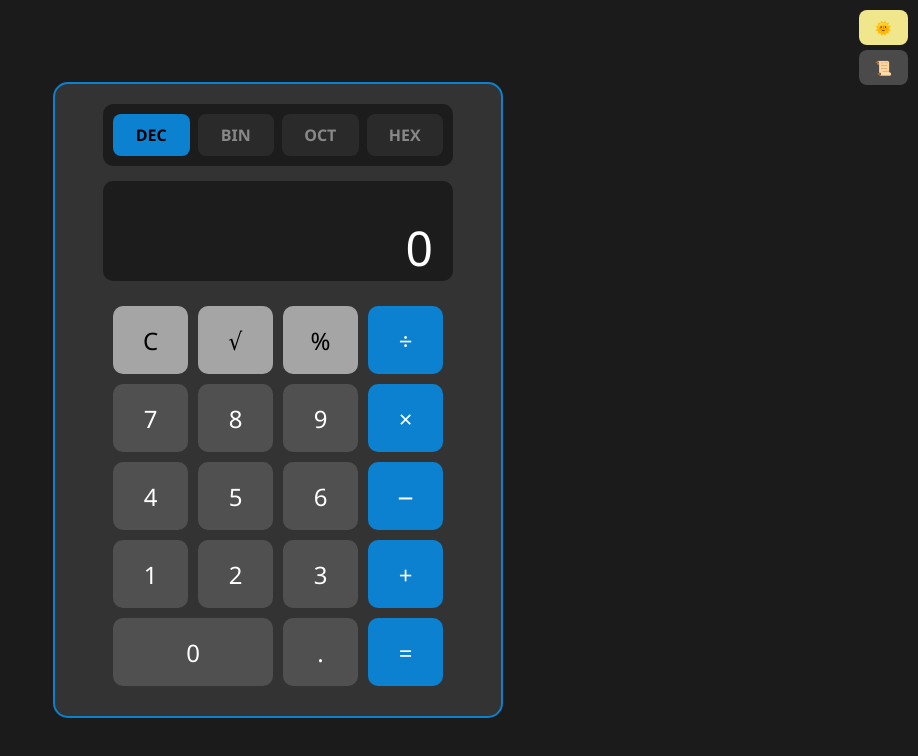
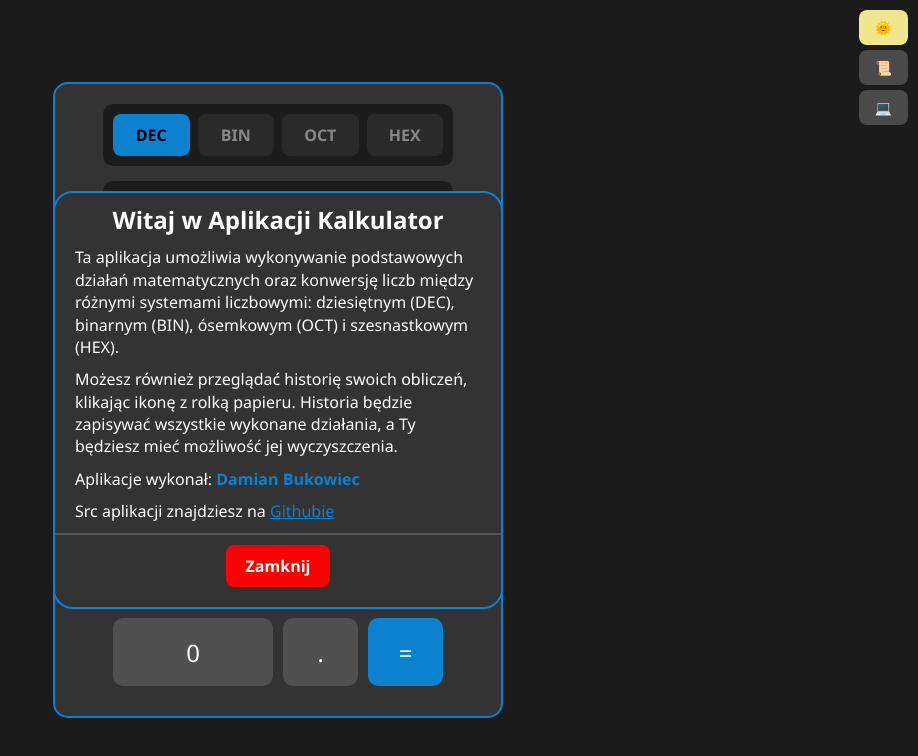
Before and after one commit to Miameekk/Projekt-Kalkulator, a plain HTML site: page index.html in a window 1280 px wide. Shown: the whole page, without its empty margins (362-1280 px from the left). Drawn offline with Linux system fonts and the light colour scheme.

Commit message:
Duzy update (czytaj readme)

```diff
--- a/assets/css/style.css
+++ b/assets/css/style.css
@@ -1,3 +1,20 @@
+::-webkit-scrollbar {
+    width: 12px;
+}
+
+::-webkit-scrollbar-track {
+    background: #1c1c1c;
+}
+
+::-webkit-scrollbar-thumb {
+    background: var(--color);
+    border-radius: 20px;
+}
+
+::-webkit-scrollbar-thumb:hover {
+    background: #0a6bb5;
+}
+
 *{
     margin: 0;
     padding: 0;
@@ -26,6 +43,104 @@ body{
 .light-mode{
     background-color: #ffffff;
     transition: all 0.2s;
+}
+
+.message-container{
+    z-index: 10;
+    position: fixed;
+    width: 90%;
+    max-width: 450px;
+    overflow-y: auto;
+    max-height: 70vh;
+    background-color: #333;
+    animation: wjazd 0.5s ease forwards;
+    border: 2px solid var(--color);
+    border-radius: 20px;
+    padding-bottom: 10px;
+}
+
+@keyframes wjazd {
+    0%{
+        transform: translateY(-6%);
+        opacity: 0;
+    }
+    100%{
+        transform: translateY(0);
+        opacity: 1;
+    }
+
+}
+
+.message-container h2{
+    text-align: center;
+    color: #fff;
+    padding: 10px 0;
+}
+
+.message-container p{
+    color: #fff;
+    padding: 0 20px 10px 20px;
+    line-height: 1.4;
+}
+
+.message-container p span{
+    font-weight: 600;
+    color: var(--color);
+}
+.message-container p a {
+    color: var(--color);
+    text-decoration: underline;
+}
+
+.buttons-message{
+    position: sticky;
+    bottom: 0;
+    background-color: #333;
+    padding: 10px;
+    display: flex;
+    gap: 10px;
+    justify-content: center;
+    border-top: 2px solid #555;
+}
+.close-message-btn{
+    padding: 10px 20px;
+    border: none;
+    border-radius: 8px;
+    color: #fff;
+    font-size: 16px;
+    font-weight: 600;
+    cursor: pointer;
+    transition: opacity 0.2s;
+    background-color: red;
+}
+.close-message-btn:hover{
+    opacity: 0.8;
+}
+.close-message-btn:active{
+    transform: scale(0.95);
+}
+
+.message-btn {
+    position: fixed;
+    top: 90px;
+    right: 10px;
+    padding: 8px 16px;
+    background-color: #4a4a4a;
+    border: none;
+    border-radius: 8px;
+    color: #000;
+    font-size: 14px;
+    font-weight: 600;
+    cursor: pointer;
+    transition: all 0.2s;
+    z-index: 10;
+}
+
+.message-btn:hover{
+    opacity: 0.8;
+}
+.message-btn:active{
+    transform: scale(0.95);
 }
 
 .container{
@@ -70,6 +185,8 @@ body{
     transform: scale(0.95);
 }
 
+
+
 .historia-btn{
     position: fixed;
     top: 50px;
@@ -102,9 +219,21 @@ body{
     max-width: 450px;
     overflow-y: auto;
     max-height: 70vh;
+    animation: wjazd 0.5s ease forwards;
     background-color: #333;
     border: 2px solid var(--color);
     border-radius: 20px;
+}
+@keyframes wjazd {
+    0%{
+        transform: translateY(-6%);
+        opacity: 0;
+    }
+    100%{
+        transform: translateY(0);
+        opacity: 1;
+    }
+
 }
 
 .historia-container h2{
@@ -280,7 +409,6 @@ body{
     }
 }
 
-/* Dla średnich ekranów (tablety poziomo, małe laptopy) */
 @media (max-width: 1024px) and (min-width: 769px) {
     .container{
         max-width: 400px;
@@ -288,7 +416,6 @@ body{
     }
 }
 
-/* Dla tabletów */
 @media (max-width: 768px) {
     body{
         padding: 15px;
@@ -420,22 +547,3 @@ body{
         max-height: 60vh;
     }
 }
-
-
-/* Custom scrollbar */
-::-webkit-scrollbar {
-    width: 12px;
-}
-
-::-webkit-scrollbar-track {
-    background: #1c1c1c;
-}
-
-::-webkit-scrollbar-thumb {
-    background: var(--color);
-    border-radius: 20px;
-}
-
-::-webkit-scrollbar-thumb:hover {
-    background: #0a6bb5;
-}
--- a/assets/js/main.js
+++ b/assets/js/main.js
@@ -9,6 +9,9 @@ const historiaContainer = document.querySelector('.historia-container');
 const historiaList = document.querySelector('.historia-list');
 const closeHistoriaBtn = document.querySelector('.close-historia-btn');
 const clearHistoriaBtn = document.querySelector('.clear-historia-btn');
+const message = document.querySelector('.message-container');
+const closeMessageBtn = document.querySelector('.close-message-btn');
+const messageBtn = document.querySelector('.message-btn');
 
 
 let darkMode = true;
@@ -48,6 +51,16 @@ function wyczyscHistorie() {
     localStorage.removeItem('historiaKalkulatora');
     wyswietlHistorie();
 }
+// Obsługa przycisku zamykania komunikatu powitalnego
+closeMessageBtn.addEventListener('click', () => {
+    message.style.display = 'none';
+});
+
+// Obsługa przycisku otwierania komunikatu powitalnego
+messageBtn.addEventListener('click', () => {
+    message.style.display = 'block';
+});
+
 
 // Obsługa przycisku historii
 historiaBtn.addEventListener('click', () => {
--- a/index.html
+++ b/index.html
@@ -9,12 +9,23 @@
 <body class="dark-mode">
     <button class="style-btn">🌞</button>
     <button class="historia-btn">📜</button>
+    <button class="message-btn">💻</button>
     <div class="historia-container">
         <h2>Historia Obliczeń</h2>
         <ul class="historia-list"></ul>
         <div class="buttons-historia">
         <button class="close-historia-btn">Zamknij</button>
         <button class="clear-historia-btn">Wyczyść</button>
+        </div>
+    </div>
+    <div class="message-container">
+        <h2>Witaj w Aplikacji Kalkulator</h2>
+        <p>Ta aplikacja umożliwia wykonywanie podstawowych działań matematycznych oraz konwersję liczb między różnymi systemami liczbowymi: dziesiętnym (DEC), binarnym (BIN), ósemkowym (OCT) i szesnastkowym (HEX).</p>
+        <p>Możesz również przeglądać historię swoich obliczeń, klikając ikonę z rolką papieru. Historia będzie zapisywać wszystkie wykonane działania, a Ty będziesz mieć możliwość jej wyczyszczenia.</p>
+        <p>Aplikacje wykonał: <span>Damian Bukowiec</span></p>
+        <p>Src aplikacji znajdziesz na <a href="https://github.com/Miameekk/Projekt-Kalkulator">Githubie</a></p>
+        <div class="buttons-message">
+        <button class="close-message-btn">Zamknij</button>
         </div>
     </div>
     <div class="container" id="container">
```
Also changed, not shown: 1 other file.
